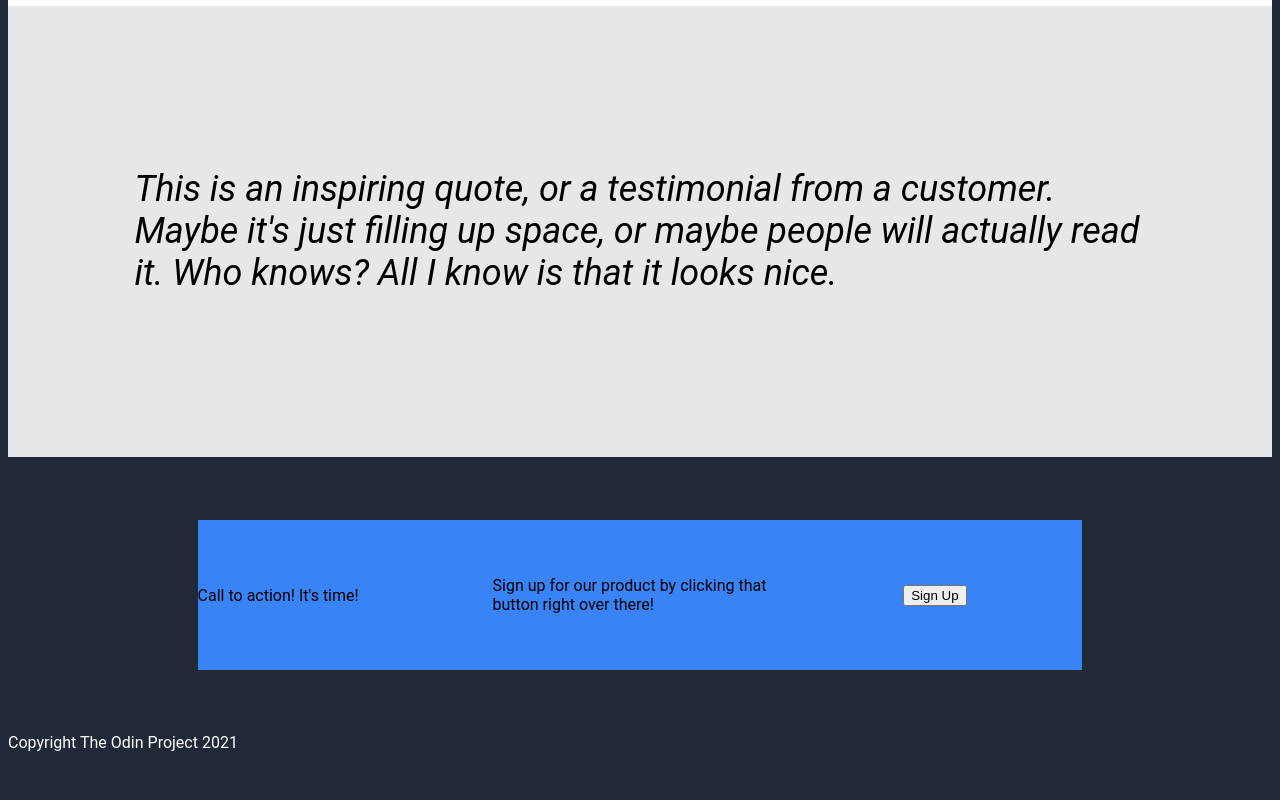
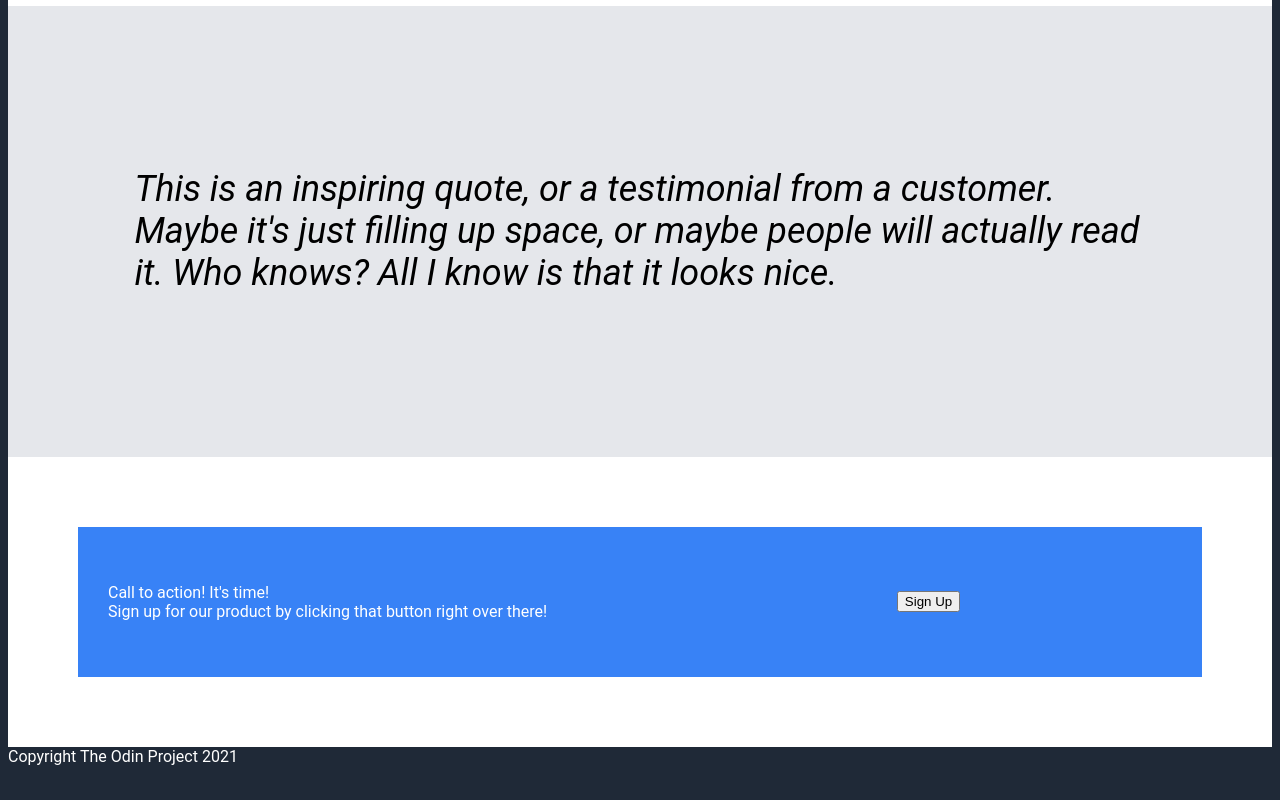
Before and after one commit to JCL1990/TOPFoundationLandingPage, a plain HTML site: page index.html in a window 1280 px wide. Shown: the part 748-1548 px from the top of the page. Drawn offline with Linux system fonts and the light colour scheme.

```diff
--- a/index.html
+++ b/index.html
@@ -56,8 +56,12 @@
     </div>
 
     <div class="fourthblock">
-        <div class="fourthblockleft">Call to action! It's time!</div>
-        <div class="fourthblockleft">Sign up for our product by clicking that button right over there!</div>
+        <div class="fourthblockleft">
+            <div>Call to action! It's time!</div>
+            <div>Sign up for our product by clicking that button right over there!</div>
+        </div>
+
+
         <div class="fourthblockright">
             <button>Sign Up</button>
         </div>
--- a/styles.css
+++ b/styles.css
@@ -109,15 +109,15 @@ a {
 
 .fourthblock {
     display: flex;
-    flex-direction: row;
-    /* justify-content: center; */
-    background-color: #3883f6;
-    /* position: relative; */
+    background-color: white;
     height: 150px;
-    margin-top: 5%;
+    border: 70px solid white;
+    /* margin-top: 5%;
     margin-left: 15%;
     margin-right: 15%;
     margin-bottom: 5%;
+    padding: 5px; */
+    color: white;
 }
 
 .fourthblockleft {
@@ -125,6 +125,11 @@ a {
     flex-direction: column;
     width: 50%;
     justify-content: center;
+    align-items: start;
+    background-color: #3882f6;
+    padding-left: 30px;
+
+
 
 }
 
@@ -133,6 +138,8 @@ a {
     align-items: center;
     width: 50%;
     justify-content: center;
+    background-color: #3882f6;
+
 }
 
 .blockpara {
```
